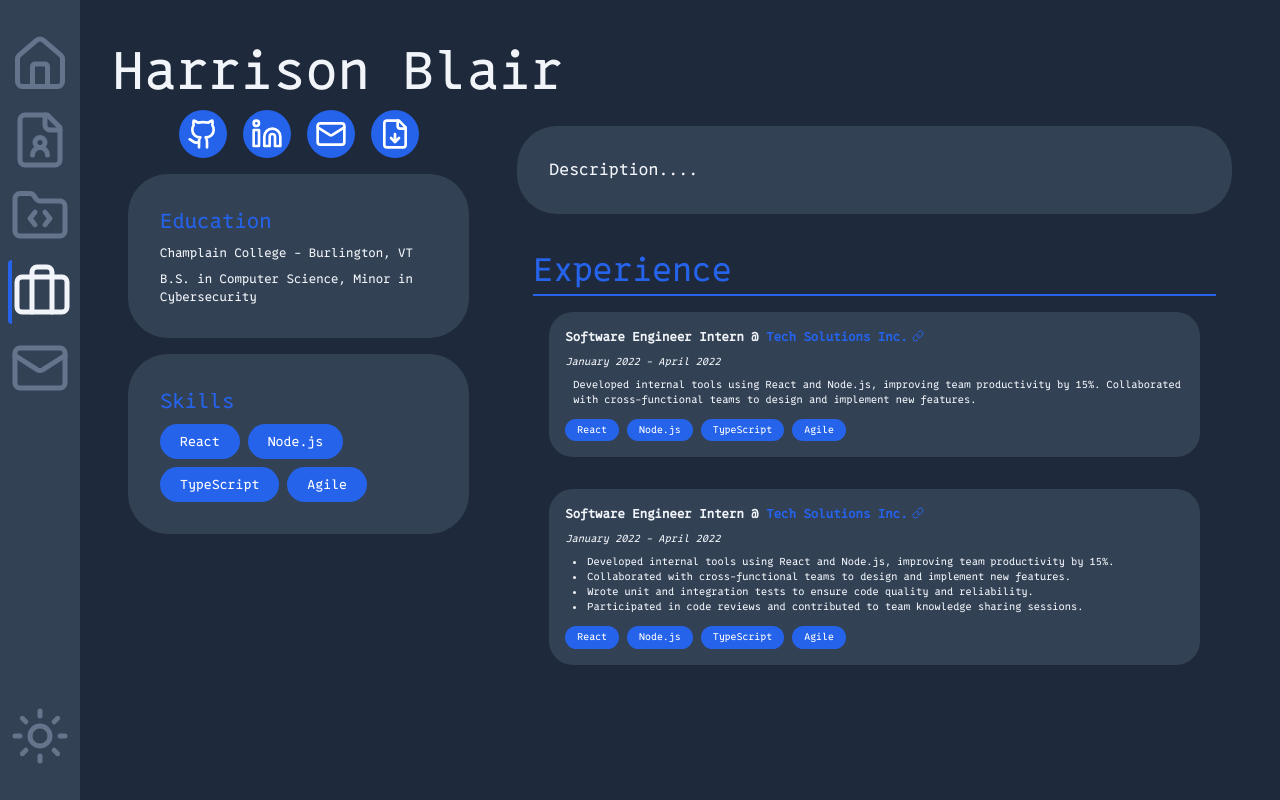
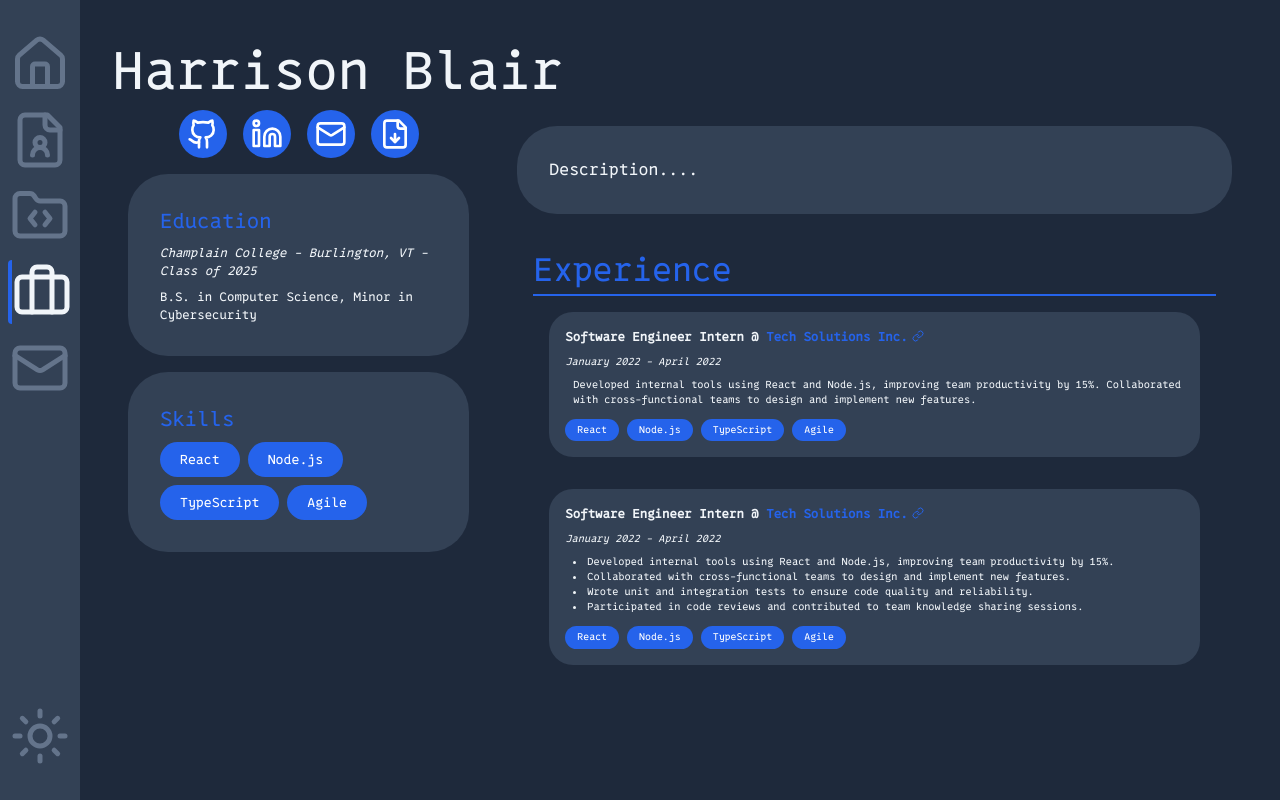
Before and after one commit to Harrison-Blair/personal-website, a Next.js app: page /work in a window 1280 px wide. Built offline with nearby package versions, Linux system fonts and the light colour scheme.

Commit message:
add grad class

```diff
--- a/src/app/work/page.tsx
+++ b/src/app/work/page.tsx
@@ -59,9 +59,9 @@ export default function Work() {
                 href="https://www.champlain.edu"
                 target="_blank"
                 rel="noopener noreferrer"
-                className="hover:text-[var(--accent)] text-[1.5vh]"
+                className="hover:text-[var(--accent)] text-[1.5vh] italic"
               >
-                Champlain College - Burlington, VT
+                Champlain College - Burlington, VT - Class of 2025
               </a>
               <p className="text-[1.5vh]">
                 B.S. in Computer Science, Minor in Cybersecurity
```
